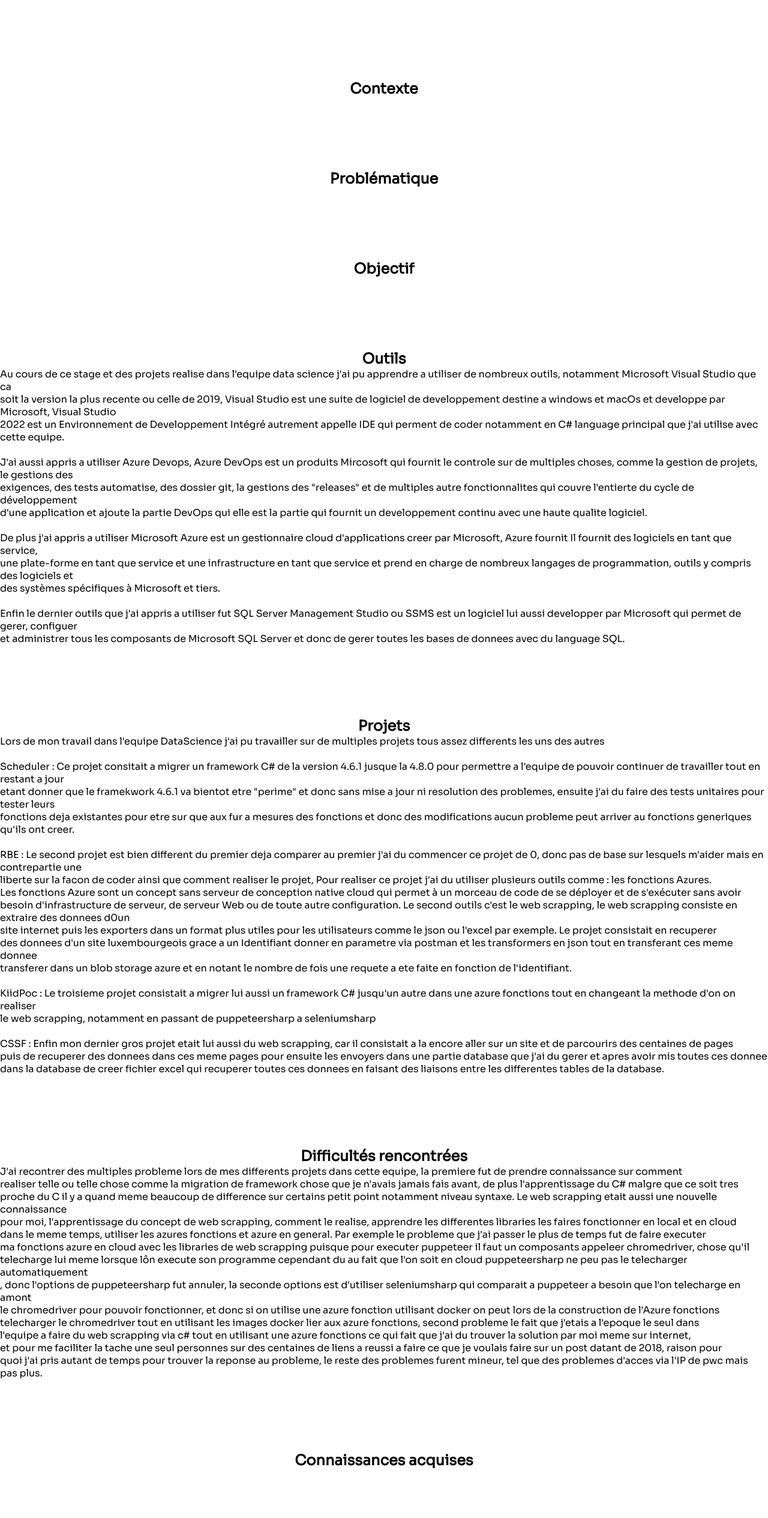
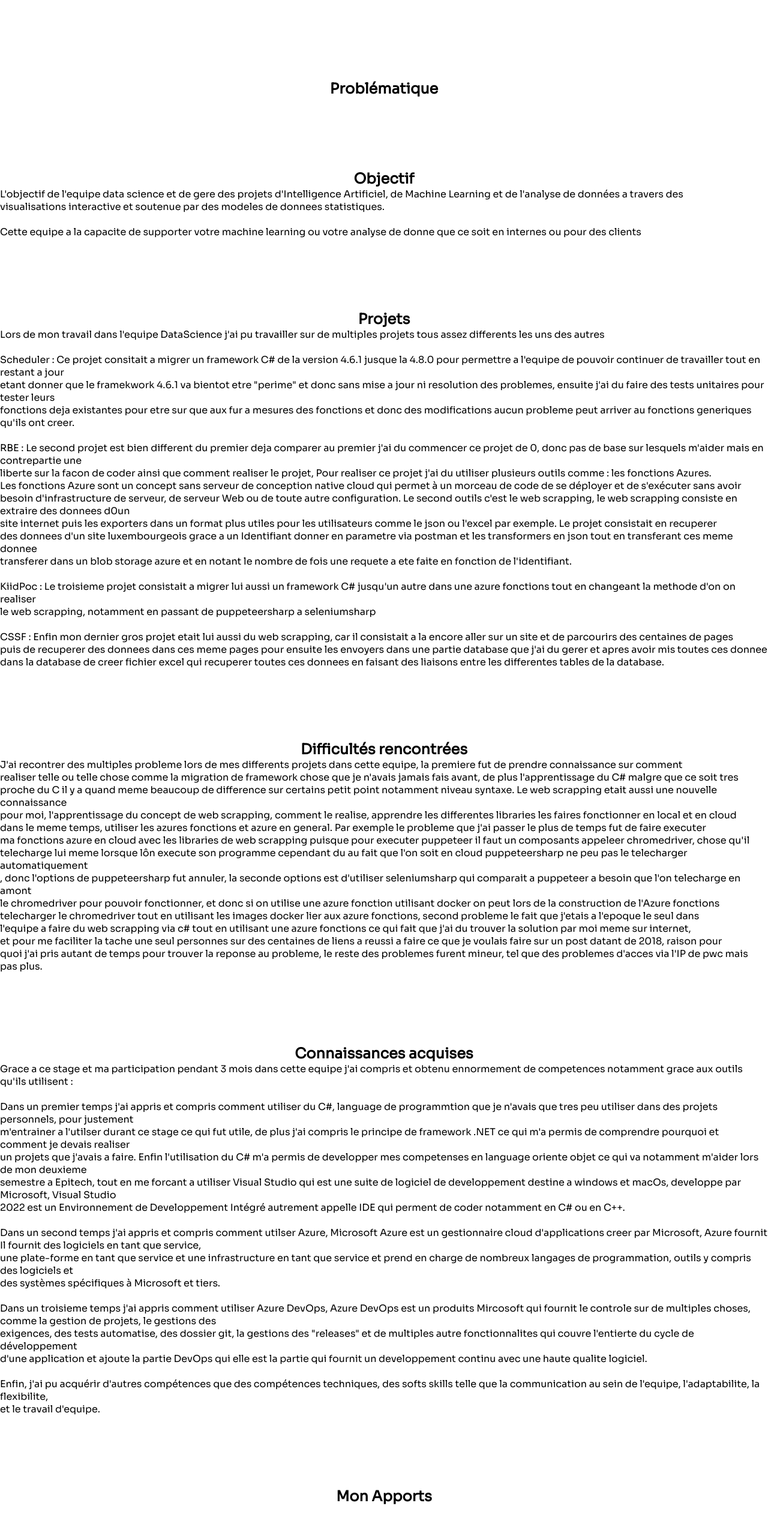
Before and after one commit to AntoineZK/InternshipReport, a React (Create React App) app: page /InternshipReport/DataScience in a window 1280 px wide. Shown: the part 256-2786 px from the top of the page at 60% size. Built offline with nearby package versions, Linux system fonts and the light colour scheme.

Commit message:
[ADD] text about objective and more information

```diff
--- a/src/pages/DevText.js
+++ b/src/pages/DevText.js
@@ -117,7 +117,22 @@
 
 const CDO = `Dans ce stage j'ai eu la chance de travailler avec deux differentes equipes les deux se trouvant dans le departement Central Data Office
 souvent abreger en CDO, la mission de ce departement consiste a transformer la firme PwC en une firme data-compatible sous la supervision d'une nouvelle
-Equipe de gestion de donne qui represente les differentes parties relie au Data.`
+Equipe de gestion de donne qui represente les differentes parties relie au Data.
+
+Les défis du departement sont de :
+
+    - Développez le potentiel des données generer par PwC et leurs clients.
+
+    - Réaliser une analyse efficace qui impacte la prise de décision stratégique et augmente la rentabilité de l'entreprise.
+
+    - Etablir des fonctions de gestions de données.
+
+    - Etre dans les leaders dans la gestions de data en faisant des partenariats avec des Leaders de L'IT.
+
+Et les taches du departement sont de :
+
+    -
+    `
 
 const CDO2 = `Le services dans lequel j'ai travailler durant tous mon stage s'appelle Data Factory dirige par Eric FRANCOIS en tant que Manager,
 Data Factory comporte de multiple equipe dont notamment Data Science dirige par Joseph EMERAS mon premier chef d'equipe ainsi que Reporting - Dashboarding dirige
--- a/src/pages/Introduction.js
+++ b/src/pages/Introduction.js
@@ -21,8 +21,8 @@
 De plus, PricewaterhouseCoopers doit rivaliser avec trois autres entreprises qui forment le Big Four, Ernst&Young, KPMG et Deloitte, ce sont leurs principaux rivaux qui ont des activités et
 réputations similaire.
 
-J'ai donc eu la chance de pouvoir rejoindre l'equipe Data Science puis Business Intelligence du departement Data Factory de PricewaterhouseCoopers Luxembourg pour découvrir le fonctionnement
-d'une équipe d'informatique dans une société aussi importante que PricewaterhouseCoopers.`
+J'ai donc eu la chance de pouvoir rejoindre l'equipe Data Science puis Business Intelligence du services Data Factory du departement Central Data Office
+de PricewaterhouseCoopers Luxembourg pour découvrir le fonctionnement d'une équipe d'informatique dans une société aussi importante que PricewaterhouseCoopers.`
 
 const Introduction = ({ closeMobileMenu }) => {
     return (
--- a/src/pages/Team/DataScience.js
+++ b/src/pages/Team/DataScience.js
@@ -1,7 +1,7 @@
 import React from 'react'
 import '../Style.css'
 import { NextPages } from '../../components/Components';
-import { DiffRen, outils, project } from './DataScienceText';
+import { Apport, ConAcq, DiffRen, Objectif, Projet } from './DataScienceText';
 
 const TwoLink = [
     {style: {color: 'blue'}, link: '/InternshipReport/Teams'},
@@ -13,22 +13,19 @@
         <div>
             <main>
                 <h1 className='title'>DataScience</h1>
-                <div id='DS_Contexte'>
+                {/* <div id='DS_Contexte'>
                     <h2 className='DS_Text'>Contexte</h2>
-                </div>
+                </div> */}
                 <div id='DS_Prob'>
                     <h2 className='DS_Text'>Problématique</h2>
                 </div>
                 <div id='DS_Objectif'>
                     <h2 className='DS_Text'>Objectif</h2>
-                </div>
-                <div id='DS_Outils'>
-                    <h2 className='DS_Text'>Outils</h2>
-                    <p className='paragraph'>{outils}</p>
+                    <p className='paragraph'>{Objectif}</p>
                 </div>
                 <div id='DS_Projets'>
                     <h2 className='DS_Text'>Projets</h2>
-                    <p className='paragraph'>{project}</p>
+                    <p className='paragraph'>{Projet}</p>
                 </div>
                 <div id='DS_DiffRen'>
                     <h2 className='DS_Text'>Difficultés rencontrées</h2>
@@ -36,6 +33,11 @@
                 </div>
                 <div id='DS_ConnAcquises'>
                     <h2 className='DS_Text'>Connaissances acquises</h2>
+                    <p className='paragraph'>{ConAcq}</p>
+                </div>
+                <div id='DS_Apport'>
+                    <h2 className='DS_Text'>Mon Apports</h2>
+                    <p className='paragraph'>{Apport}</p>
                 </div>
             </main>
             <NextPages closeMobileMenu={closeMobileMenu} TwoLink={TwoLink} Status={3}/>
--- a/src/pages/Team/DataScienceText.js
+++ b/src/pages/Team/DataScienceText.js
@@ -1,19 +1,9 @@
-const outils = `Au cours de ce stage et des projets realise dans l'equipe data science j'ai pu apprendre a utiliser de nombreux outils, notamment Microsoft Visual Studio que ca
-soit la version la plus recente ou celle de 2019, Visual Studio est une suite de logiciel de developpement destine a windows et macOs et developpe par Microsoft, Visual Studio
-2022 est un Environnement de Developpement Intégré autrement appelle IDE qui perment de coder notamment en C# language principal que j'ai utilise avec cette equipe.
+const Objectif = `L'objectif de l'equipe data science et de gere des projets d'Intelligence Artificiel, de Machine Learning et de l'analyse de données a travers des
+visualisations interactive et soutenue par des modeles de donnees statistiques.
 
-J'ai aussi appris a utiliser Azure Devops, Azure DevOps est un produits Mircosoft qui fournit le controle sur de multiples choses, comme la gestion de projets, le gestions des
-exigences, des tests automatise, des dossier git, la gestions des "releases" et de multiples autre fonctionnalites qui couvre l'entierte du cycle de développement
-d'une application et ajoute la partie DevOps qui elle est la partie qui fournit un developpement continu avec une haute qualite logiciel.
+Cette equipe a la capacite de supporter votre machine learning ou votre analyse de donne que ce soit en internes ou pour des clients`
 
-De plus j'ai appris a utiliser Microsoft Azure est un gestionnaire cloud d'applications creer par Microsoft, Azure fournit Il fournit des logiciels en tant que service,
-une plate-forme en tant que service et une infrastructure en tant que service et prend en charge de nombreux langages de programmation, outils y compris des logiciels et
-des systèmes spécifiques à Microsoft et tiers.
-
-Enfin le dernier outils que j'ai appris a utiliser fut SQL Server Management Studio ou SSMS est un logiciel lui aussi developper par Microsoft qui permet de gerer, configuer
-et administrer tous les composants de Microsoft SQL Server et donc de gerer toutes les bases de donnees avec du language SQL.`
-
-const project = `Lors de mon travail dans l'equipe DataScience j'ai pu travailler sur de multiples projets tous assez differents les uns des autres
+const Projet = `Lors de mon travail dans l'equipe DataScience j'ai pu travailler sur de multiples projets tous assez differents les uns des autres
 
 Scheduler : Ce projet consitait a migrer un framework C# de la version 4.6.1 jusque la 4.8.0 pour permettre a l'equipe de pouvoir continuer de travailler tout en restant a jour
 etant donner que le framekwork 4.6.1 va bientot etre "perime" et donc sans mise a jour ni resolution des problemes, ensuite j'ai du faire des tests unitaires pour tester leurs
@@ -49,4 +39,25 @@
 quoi j'ai pris autant de temps pour trouver la reponse au probleme, le reste des problemes furent mineur, tel que des problemes d'acces via l'IP de pwc mais
 pas plus.`
 
-export { outils, project, DiffRen }
+const ConAcq = `Grace a ce stage et ma participation pendant 3 mois dans cette equipe j'ai compris et obtenu ennormement de competences notamment grace aux outils qu'ils utilisent :
+
+Dans un premier temps j'ai appris et compris comment utiliser du C#, language de programmtion que je n'avais que tres peu utiliser dans des projets personnels, pour justement
+m'entrainer a l'utilser durant ce stage ce qui fut utile, de plus j'ai compris le principe de framework .NET ce qui m'a permis de comprendre pourquoi et comment je devais realiser
+un projets que j'avais a faire. Enfin l'utilisation du C# m'a permis de developper mes competenses en language oriente objet ce qui va notamment m'aider lors de mon deuxieme
+semestre a Epitech, tout en me forcant a utiliser Visual Studio qui est une suite de logiciel de developpement destine a windows et macOs, developpe par Microsoft, Visual Studio
+2022 est un Environnement de Developpement Intégré autrement appelle IDE qui perment de coder notamment en C# ou en C++.
+
+Dans un second temps j'ai appris et compris comment utilser Azure, Microsoft Azure est un gestionnaire cloud d'applications creer par Microsoft, Azure fournit Il fournit des logiciels en tant que service,
+une plate-forme en tant que service et une infrastructure en tant que service et prend en charge de nombreux langages de programmation, outils y compris des logiciels et
+des systèmes spécifiques à Microsoft et tiers.
+
+Dans un troisieme temps j'ai appris comment utiliser Azure DevOps, Azure DevOps est un produits Mircosoft qui fournit le controle sur de multiples choses, comme la gestion de projets, le gestions des
+exigences, des tests automatise, des dossier git, la gestions des "releases" et de multiples autre fonctionnalites qui couvre l'entierte du cycle de développement
+d'une application et ajoute la partie DevOps qui elle est la partie qui fournit un developpement continu avec une haute qualite logiciel.
+
+Enfin, j'ai pu acquérir d'autres compétences que des compétences techniques, des softs skills telle que la communication au sein de l'equipe, l'adaptabilite, la flexibilite,
+et le travail d'equipe.`
+
+const Apport = ``
+
+export { Objectif, Projet, DiffRen, ConAcq, Apport }
```
